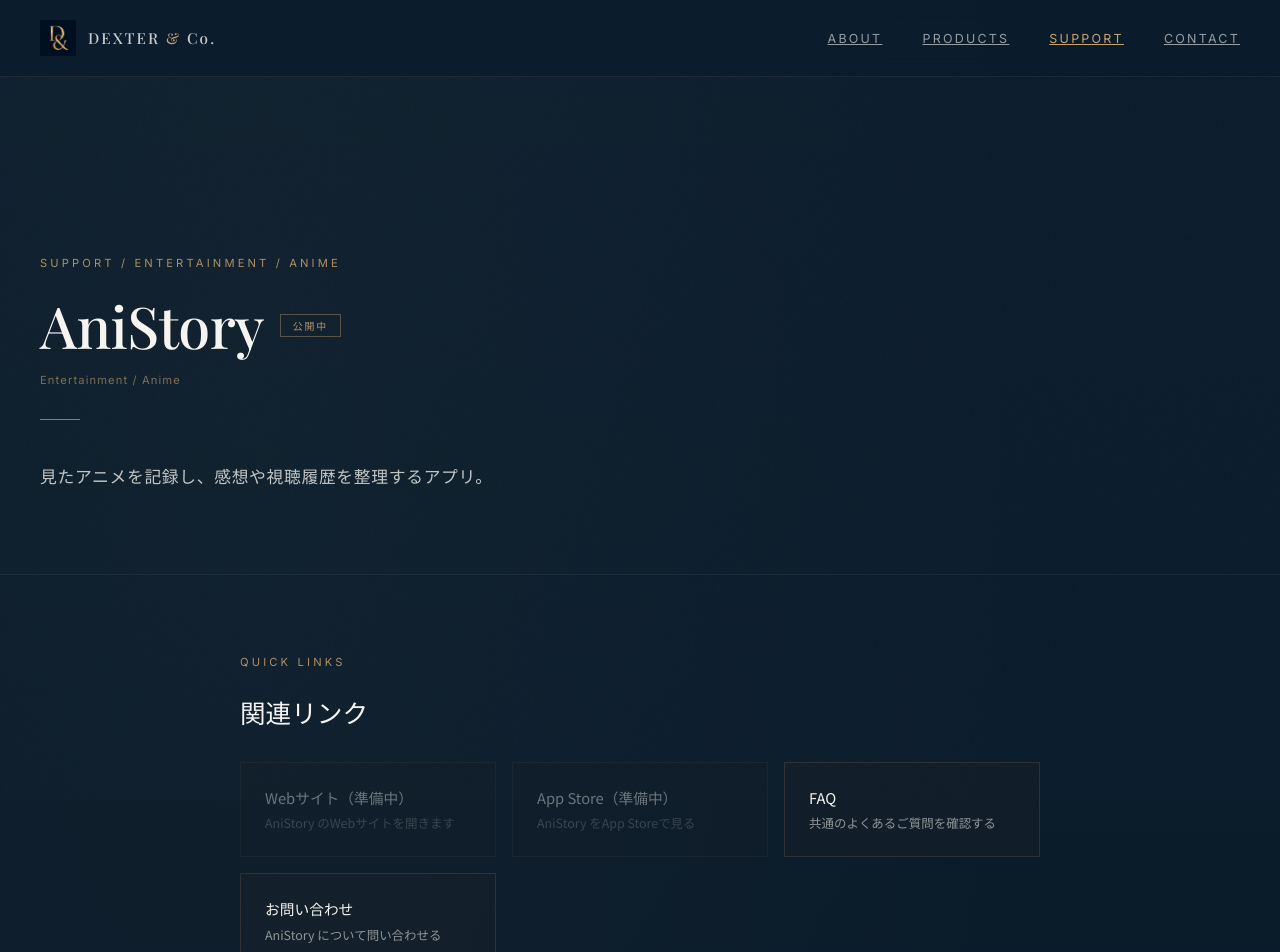
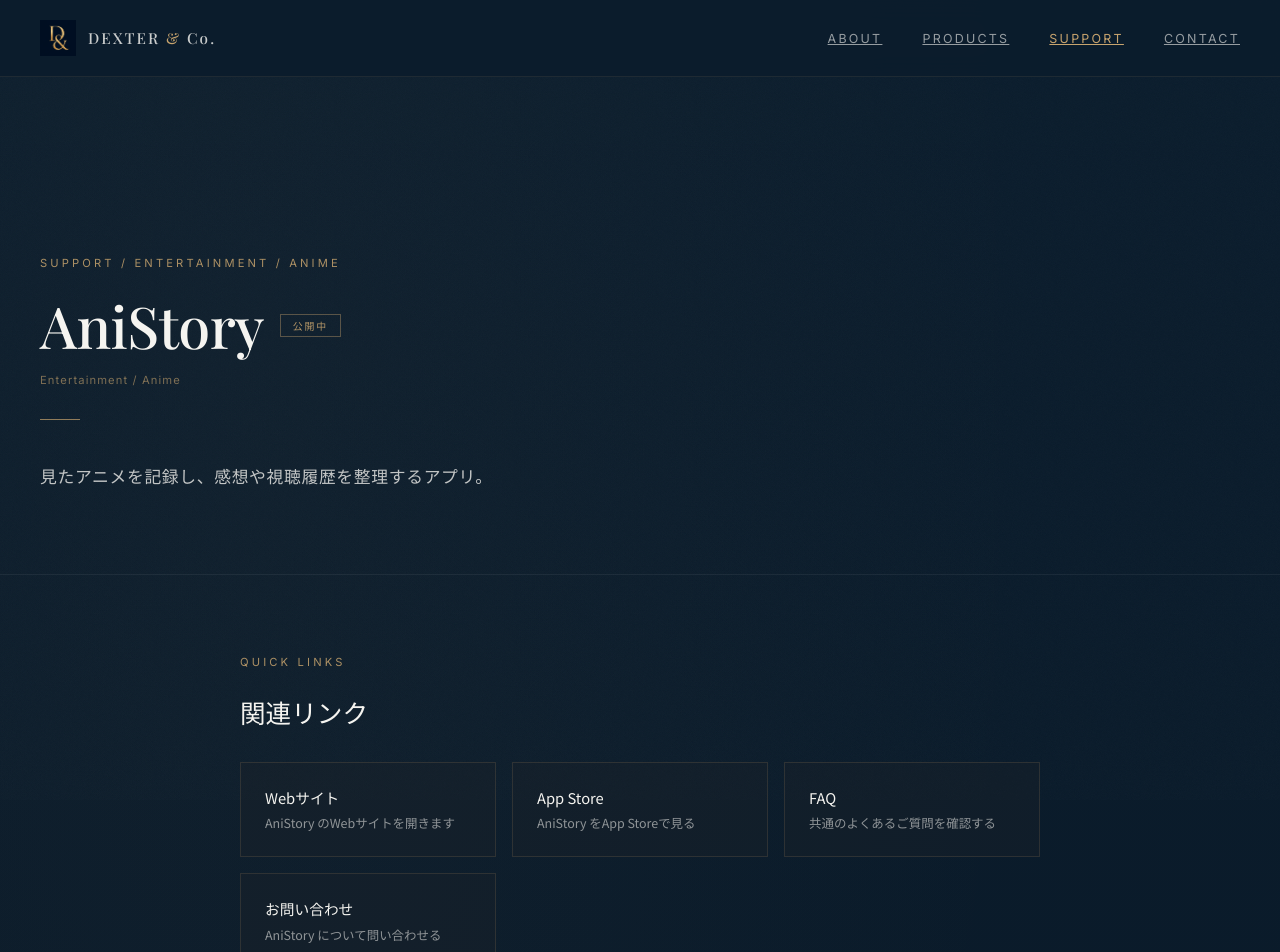
Before and after one commit to phanthyuu-hue/dexter-co-site, a Next.js app: page /support/anistory in a window 1280 px wide. Shown: the top 952 px of the page. Built offline with nearby package versions, Linux system fonts and the light colour scheme; a web font is replaced by a local one.

Commit message:
fix: data/products.ts をExcel正本データで全面修正（lily-os.vercel.app廃止、巡帳/AniStoryのApp Store URL追加、BuildDeckを開発中に修正等）

```diff
--- a/data/products.ts
+++ b/data/products.ts
@@ -66,6 +66,7 @@
     category: "Travel / Personal Tools",
     description: "旅の支出・記録・思い出をまとめて管理する旅ログアプリ。",
     status: "公開中",
+    // Web PWA。iOSは申請中のため appStoreUrl はまだ null。
     websiteUrl: "https://tabilog.app",
     appStoreUrl: null,
   },
@@ -76,7 +77,7 @@
     description: "神社・城・温泉・名物を巡る旅の記録アプリ。",
     status: "公開中",
     websiteUrl: "https://juncho.vercel.app",
-    appStoreUrl: null,
+    appStoreUrl: "https://apps.apple.com/us/app/%E5%B7%A1%E5%B8%B3/id6779092869",
   },
   {
     slug: "anistory",
@@ -84,8 +85,8 @@
     category: "Entertainment / Anime",
     description: "見たアニメを記録し、感想や視聴履歴を整理するアプリ。",
     status: "公開中",
-    websiteUrl: null,
-    appStoreUrl: null,
+    websiteUrl: "https://anistory.vercel.app",
+    appStoreUrl: "https://apps.apple.com/us/app/anistory-%E3%82%A2%E3%83%8B%E3%83%A1%E4%BA%BA%E7%94%9F%E8%A8%98%E9%8C%B2/id6780205586",
   },
   {
     slug: "silent",
@@ -93,7 +94,7 @@
     category: "AI Tools / Privacy",
     description: "履歴を残さず、本音で使えるプライバシー重視のAI。",
     status: "公開中",
-    websiteUrl: "https://www.silent-ai.jp",
+    websiteUrl: "https://silent-ai.jp",
     appStoreUrl: null,
   },
   {
@@ -102,7 +103,7 @@
     category: "Business Operations / Lily Series",
     description: "店舗運営を支えるLilyシリーズの統合入口。",
     status: "公開中",
-    websiteUrl: "https://lily-os.vercel.app/",
+    websiteUrl: "https://lily-taupe.vercel.app",
     appStoreUrl: null,
     group: "lily-series",
     groupLabel: "Lily Series",
@@ -113,7 +114,7 @@
     category: "Business Operations / Lily Series",
     description: "売上・利益・経費など店舗運営の数字を管理するツール。",
     status: "公開中",
-    websiteUrl: "https://lily-os.vercel.app/",
+    websiteUrl: "https://lily-board.vercel.app",
     appStoreUrl: null,
     group: "lily-series",
     groupLabel: "Lily Series",
@@ -124,7 +125,7 @@
     category: "Business Operations / Lily Series",
     description: "店舗スタッフのシフト管理を効率化するツール。",
     status: "公開中",
-    websiteUrl: "https://lily-os.vercel.app/",
+    websiteUrl: "https://lily-shift.vercel.app",
     appStoreUrl: null,
     group: "lily-series",
     groupLabel: "Lily Series",
@@ -135,7 +136,7 @@
     category: "Business Operations / Lily Series",
     description: "文章作成や返信補助など、店舗業務をAIで支援するツール。",
     status: "β公開中",
-    websiteUrl: "https://lily-os.vercel.app/",
+    websiteUrl: "https://lily-assist.vercel.app",
     appStoreUrl: null,
     group: "lily-series",
     groupLabel: "Lily Series",
@@ -146,28 +147,27 @@
     category: "Life / Web Service",
     description: "退職後の手続き・保険・税金・年金を整理するサポートツール。",
     status: "公開中",
-    websiteUrl: null,
+    websiteUrl: "https://taishoku-compass-three.vercel.app",
     appStoreUrl: null,
   },
+
+  // ── 開発中 ──────────────────────────────────
   {
     slug: "builddeck",
     name: "BuildDeck",
     category: "Developer Tools",
-    // Web版は公開中。iOS版は未公開のため appStoreUrl は null。
     description: "Vercelのデプロイやプロジェクト状況をスマホから確認する開発管理ツール。",
-    status: "公開中",
+    status: "開発中",
     websiteUrl: "https://builddeck-mu.vercel.app",
     appStoreUrl: null,
   },
-
-  // ── 開発中 ──────────────────────────────────
   {
     slug: "pochiwork",
     name: "PochiWork",
     category: "Productivity / Business Tools",
     description: "小さな業務や作業を整理し、日々の仕事を軽くするためのツール。",
     status: "開発中",
-    websiteUrl: null,
+    websiteUrl: "https://pochiwork.vercel.app",
     appStoreUrl: null,
   },
   {
@@ -176,7 +176,7 @@
     category: "Communication / AI Tools",
     description: "複数の視点や会話を整理し、思考やコミュニケーションを支援するツール。",
     status: "開発中",
-    websiteUrl: null,
+    websiteUrl: "https://trychorus.app",
     appStoreUrl: null,
   },
 ];
```
